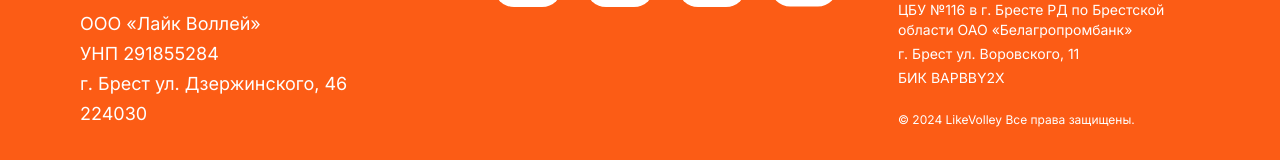
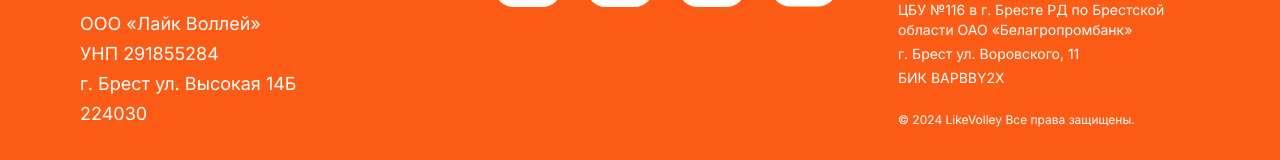
Before and after one commit to evgeniyworkbel/like-volley, a Next.js app: page / in a window 1280 px wide. Shown: the part 5943-6103 px from the top of the page. Built offline with nearby package versions, Linux system fonts and the light colour scheme; no server answers; a web font is replaced by a local one.

Commit message:
fix(widgets): legal address change

```diff
--- a/src/widgets/footer/ui/footer.tsx
+++ b/src/widgets/footer/ui/footer.tsx
@@ -32,7 +32,7 @@ export function Footer() {
         <ul className="flex flex-col items-center gap-0.5 text-lg xl:items-start">
           <li>ООО «Лайк Воллей»</li>
           <li>УНП 291855284</li>
-          <li>г. Брест ул. Дзержинского, 46</li>
+          <li>г. Брест ул. Высокая 14Б</li>
           <li>224030</li>
         </ul>
       </div>
```
